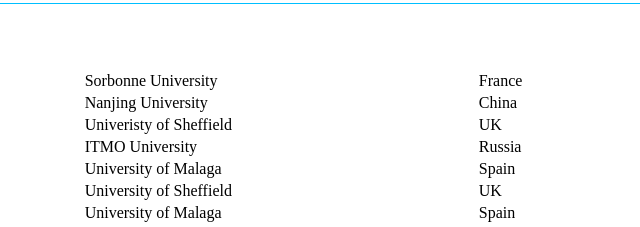
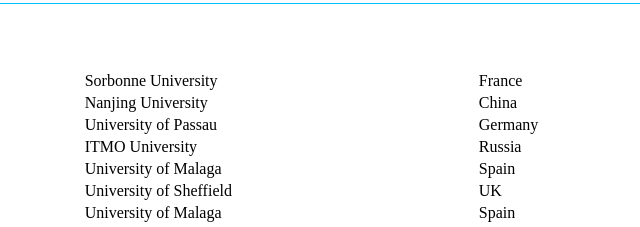
Before and after one commit to IEEE-CIS-Theory-Task-Force/IEEE-CIS-Theory-Task-Force.github.io, a plain HTML site: page index.html in a window 1280 px wide. Shown: the part 4384-4611 px from the top of the page, 362-1002 px from the left. Drawn offline with Linux system fonts and the light colour scheme; a script that the page names is missing.

Commit message:
Update index.html
Updated my affiliation

```diff
--- a/index.html
+++ b/index.html
@@ -757,8 +757,8 @@
   </tr>
 	<tr>
 		<td><u>Dirk Sudholt</u> <strong class="evidsmall"> (Vice-Chair)</strong></td>
-		<td>Univeristy of Sheffield</td>
-		<td>UK</td>
+		<td>University of Passau</td>
+		<td>Germany</td>
 	</tr>
 	<tr>
 		<td><u>Maxim	Buzdalov</u></td>
```
